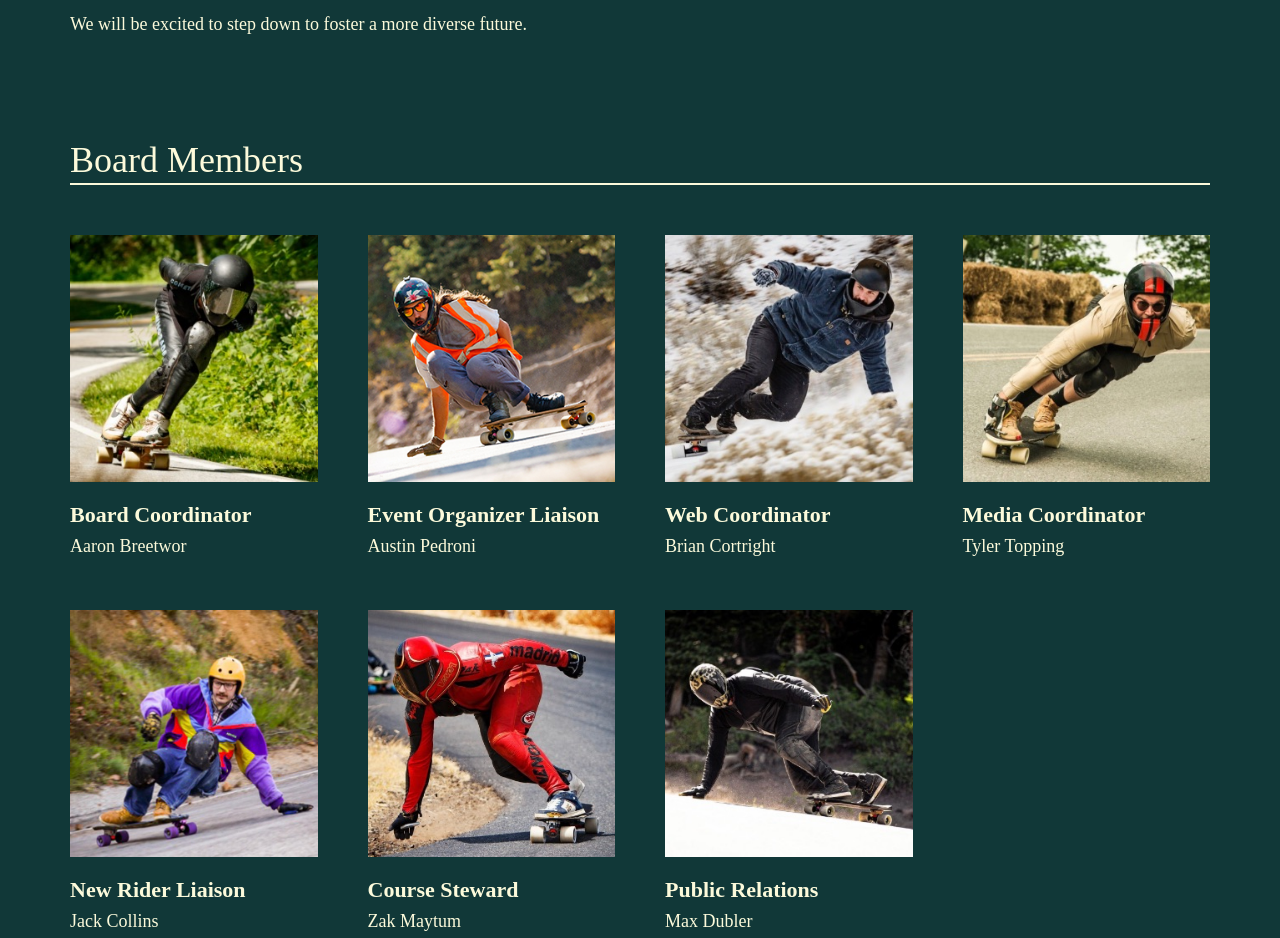
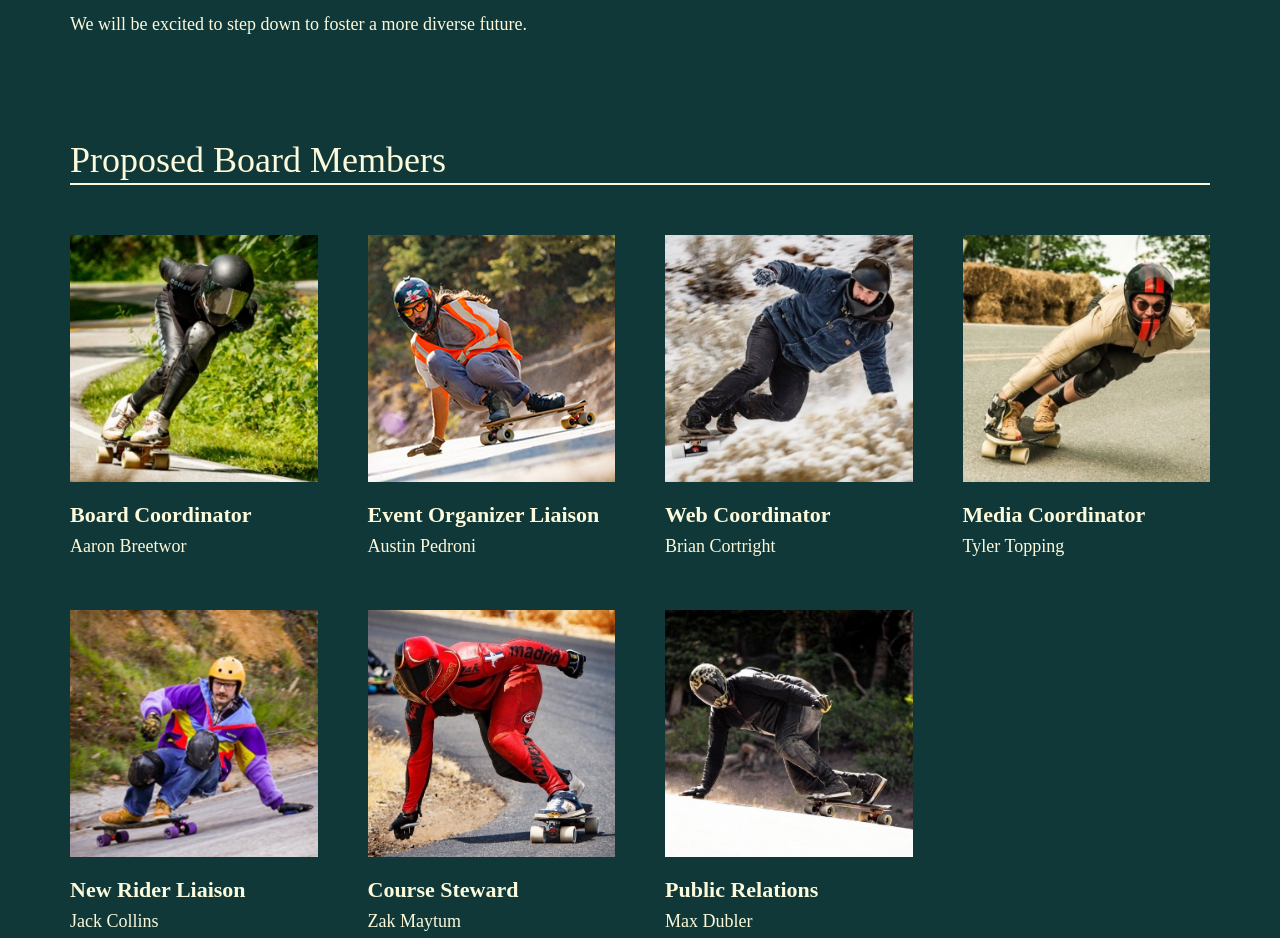
Before and after one commit to chubbaluv/GGA, a plain HTML site: page index.html in a window 1280 px wide. Shown: the part 4320-5258 px from the top of the page. Drawn offline with Linux system fonts and the light colour scheme; a web font is replaced by a local one.

Commit message:
Update index.html

```diff
--- a/index.html
+++ b/index.html
@@ -526,7 +526,7 @@
 					<!--Begin Board Members-->
 					<div class="accordion">
 						<div class="f-dir-row f-justify-between mtb-50 title border-bottom-offWhite">
-							<h3 class="m-0">Board Members</h3>
+							<h3 class="m-0">Proposed Board Members</h3>
 						</div>
 						<div class="person-container col-4 gap-50-50 pb-30 visible">
 							<div popup="#aaron-popup" onclick="openPopup($(this).attr('popup'))" class="person cursor-pointer">
```
